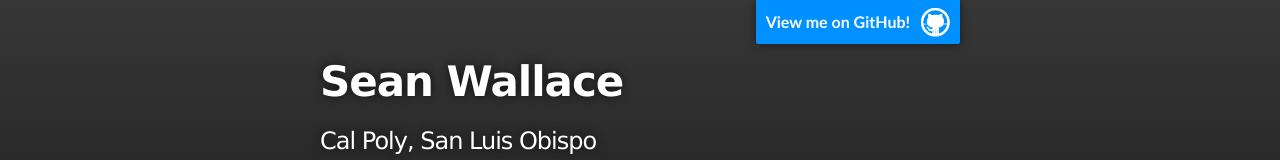
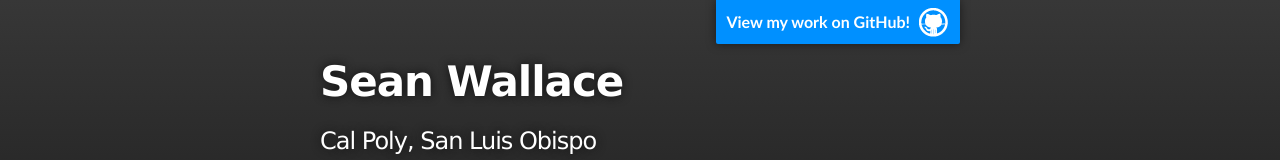
Before and after one commit to heatsink/heatsink.github.io-Storage, a plain HTML site: page index.html in a window 1280 px wide. Shown: the top 160 px of the page. Drawn offline with Linux system fonts and the light colour scheme.

Commit message:
Modify GitHub Link Title

```diff
--- a/index.html
+++ b/index.html
@@ -16,7 +16,7 @@
     <!-- HEADER -->
     <div id="header_wrap" class="outer">
         <header class="inner">
-          <a id="forkme_banner" href="https://github.com/heatsink">View me on GitHub!</a>
+          <a id="forkme_banner" href="https://github.com/heatsink">View my work on GitHub!</a>
 
           <h1 id="project_title">Sean Wallace</h1>
           <h2 id="project_tagline">Cal Poly, San Luis Obispo</h2>
```
